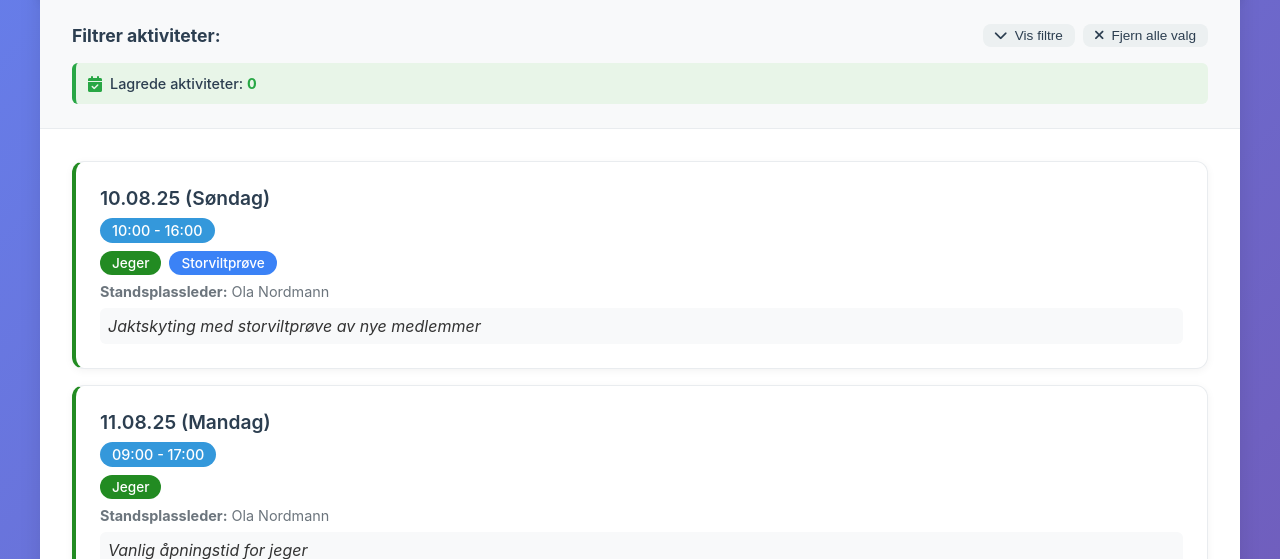
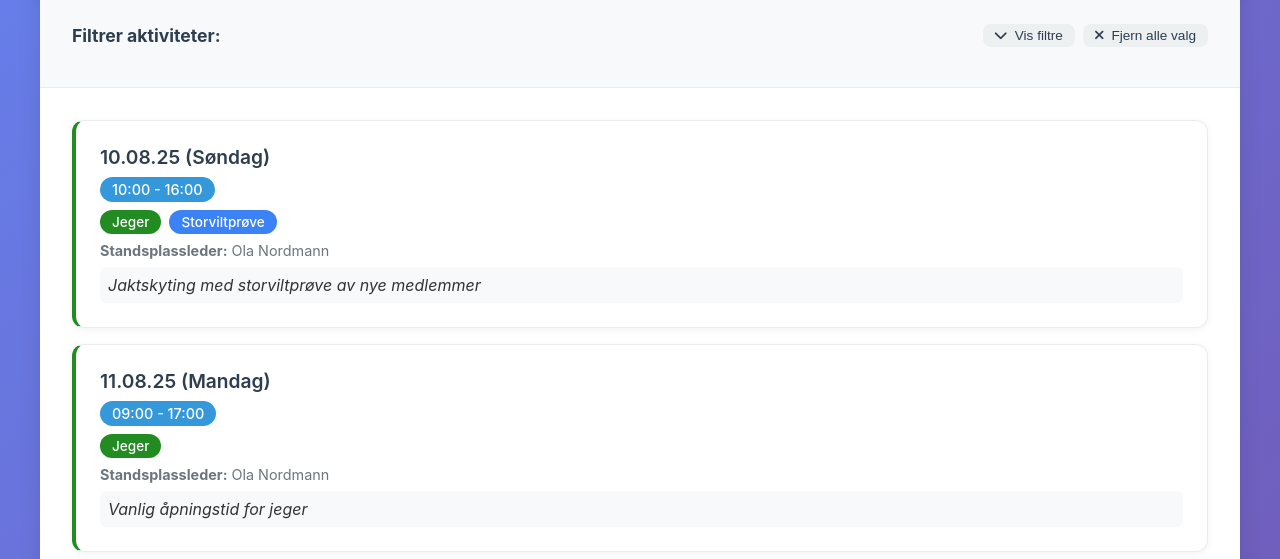
Before and after one commit to thenninge/loscal, a Flask app: page / in a window 1280 px wide. Shown: the part 72-631 px from the top of the page. Run offline with Flask 3, Linux system fonts and the light colour scheme; data that the repository does not hold is empty.

Commit message:
Fjernet aktivitets-teller fra hovedvinduet - beholdt kun den eksisterende i admin-panelet

```diff
--- a/index.html
+++ b/index.html
@@ -51,10 +51,7 @@
                     </button>
                 </div>
             </div>
-            <div class="activity-counter-main">
-                <i class="fas fa-calendar-check"></i>
-                <span>Lagrede aktiviteter: <span id="activityCountMain">0</span></span>
-            </div>
+
 
             <div id="filterCheckboxes" class="filter-checkboxes collapsed">
                 <label class="filter-item">
--- a/script.js
+++ b/script.js
@@ -1155,12 +1155,6 @@ function updateActivityCounter() {
     if (counter) {
         counter.textContent = openingHours ? openingHours.length : 0;
     }
-
-    // Also update the main activity counter
-    const mainCounter = document.getElementById('activityCountMain');
-    if (mainCounter) {
-        mainCounter.textContent = openingHours ? openingHours.length : 0;
-    }
 }
 
 
--- a/static/script.js
+++ b/static/script.js
@@ -1244,7 +1244,7 @@ function updateActivityCounter() {
 
 function updateActivityCount() {
     const count = openingHours ? openingHours.length : 0;
-    const counterElements = document.querySelectorAll('#activityCount, #activityCountMain');
+    const counterElements = document.querySelectorAll('#activityCount');
     counterElements.forEach(element => {
         element.textContent = count;
     });
--- a/static/styles.css
+++ b/static/styles.css
@@ -210,32 +210,7 @@ body {
     margin-right: 0.25rem;
 }
 
-.activity-counter-main {
-    display: flex;
-    align-items: center;
-    gap: 0.5rem;
-    margin-top: 0.5rem;
-    padding: 0.75rem;
-    background: #e8f5e8;
-    border-radius: 6px;
-    border-left: 4px solid #28a745;
-    font-size: 0.9rem;
-    color: #2c3e50;
-}
 
-.activity-counter-main i {
-    color: #28a745;
-    font-size: 1rem;
-}
-
-.activity-counter-main span {
-    font-weight: 500;
-}
-
-.activity-counter-main #activityCountMain {
-    font-weight: bold;
-    color: #28a745;
-}
 
 .filter-checkboxes {
     display: flex;
--- a/templates/index.html
+++ b/templates/index.html
@@ -51,10 +51,7 @@
                     </button>
                 </div>
             </div>
-            <div class="activity-counter-main">
-                <i class="fas fa-calendar-check"></i>
-                <span>Lagrede aktiviteter: <span id="activityCountMain">0</span></span>
-            </div>
+
 
             <div id="filterCheckboxes" class="filter-checkboxes collapsed">
                 <label class="filter-item">
```
Also changed, not shown: styles.css (+0 -25 lines).
